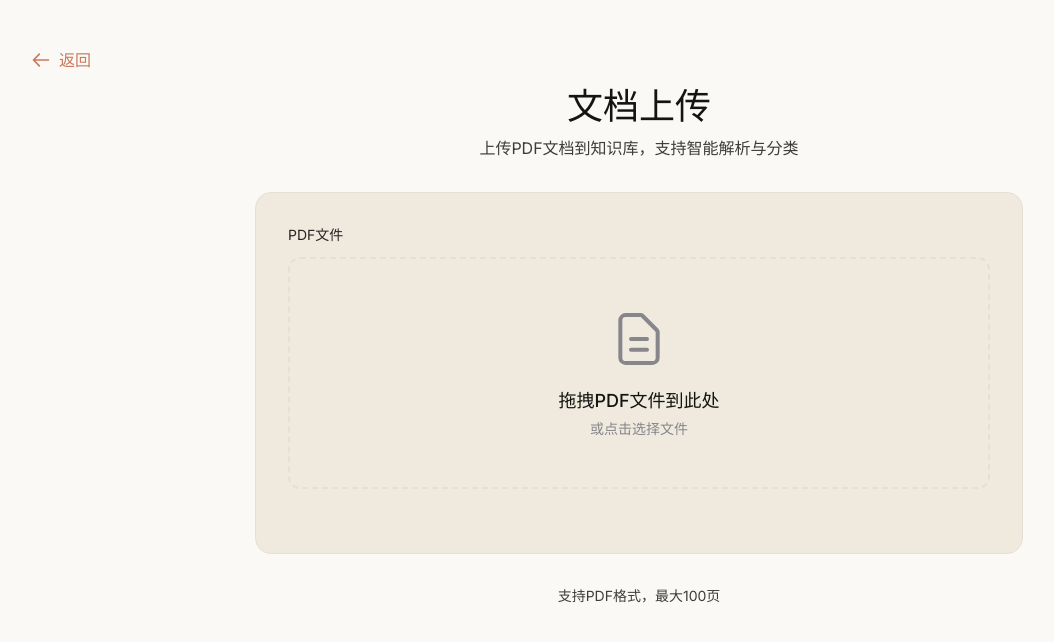
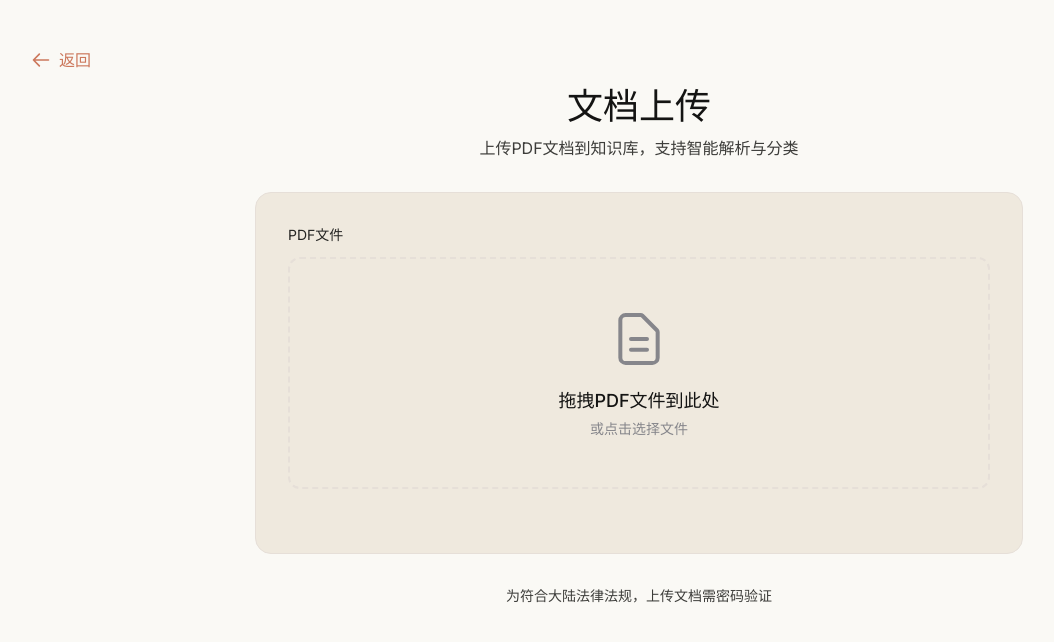
Before and after one commit to yompc/nano-rag, a Next.js app: page /upload in a window 1280 px wide. Shown: the top 642 px of the page, without its empty margins (1-1055 px from the left). Built offline with nearby package versions, Linux system fonts and the light colour scheme.

Commit message:
feat: update upload page message to reflect legal requirements for document uploads

```diff
--- a/app/upload/page.tsx
+++ b/app/upload/page.tsx
@@ -479,7 +479,7 @@ export default function UploadPage() {
         </div>
 
         <div className="mt-8 text-center">
-          <p className="text-sm text-[var(--body)]">支持PDF格式，最大100页</p>
+          <p className="text-sm text-[var(--body)]">为符合大陆法律法规，上传文档需密码验证</p>
         </div>
       </div>
     </div>
```
